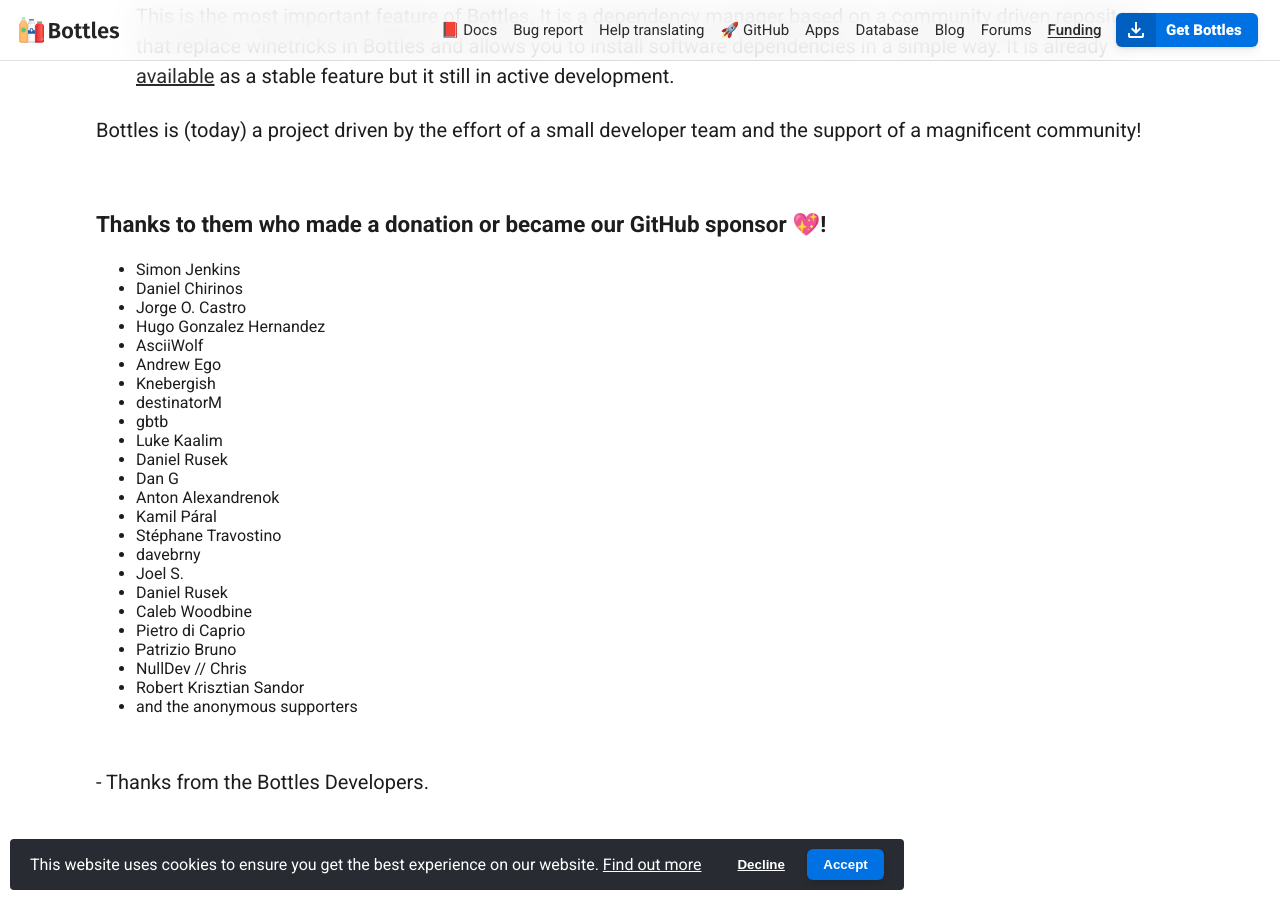
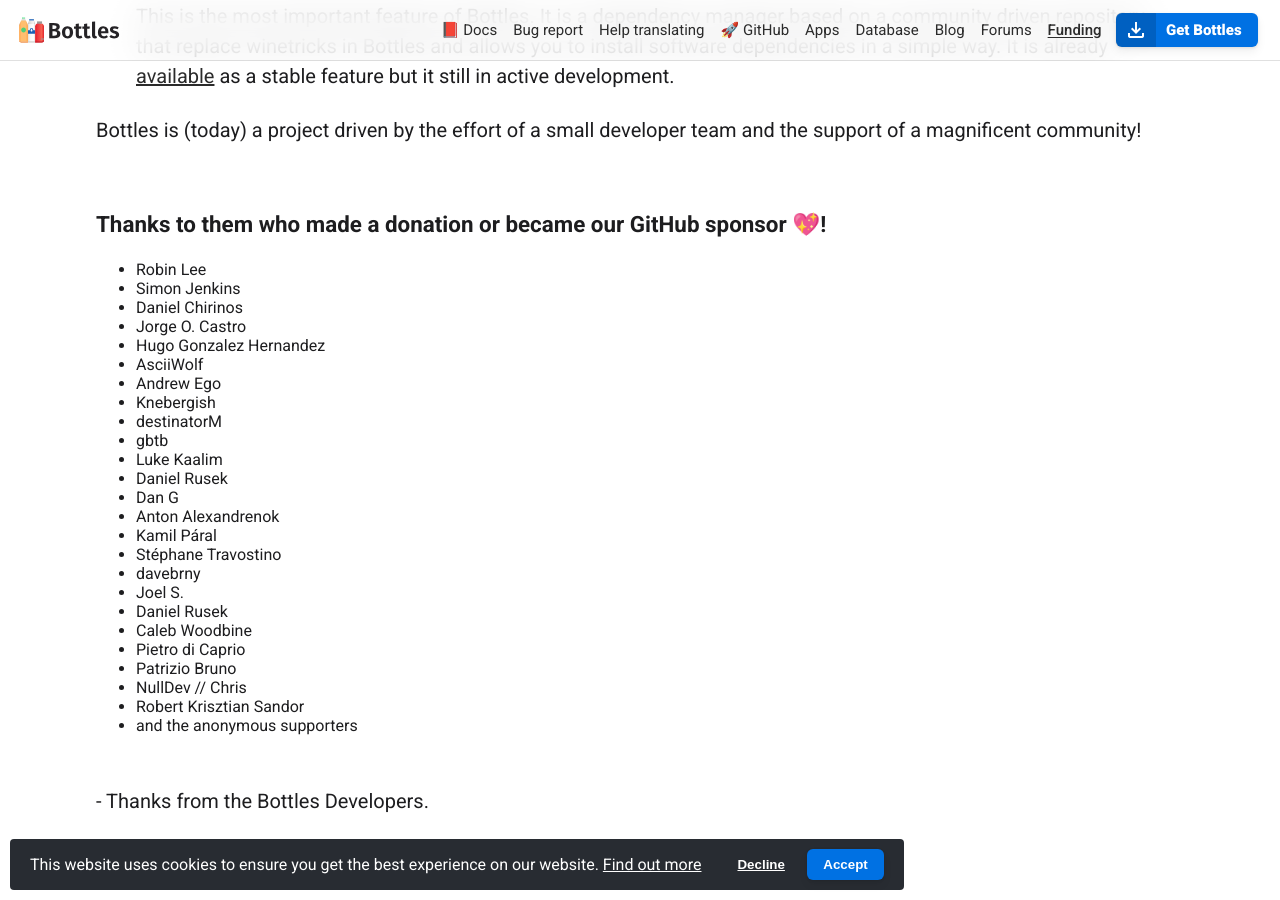
Before and after one commit to bottlesdevs/website, a Jekyll site: the page built from funding.md, in a window 1280 px wide and 900 px high, scrolled down 964 px. Built offline with Jekyll 4.4.1, drawn with Linux system fonts in a browser that asks for light colours; nearby versions of some CDN libraries; comment, search, counter and statistics services are not loaded.

Commit message:
add Robin Lee to donations list, thanks

```diff
--- a/funding.md
+++ b/funding.md
@@ -67,6 +67,7 @@
     <br />
     <h3>Thanks to them who made a donation or became our GitHub sponsor 💖!</h3>
     <ul>
+      <li>Robin Lee</li>
       <li>Simon Jenkins</li>
       <li>Daniel Chirinos</li>
       <li>Jorge O. Castro</li>
```
